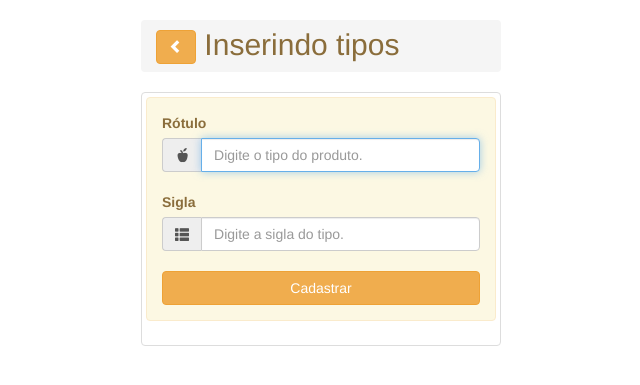
After one commit to Iwanezuk/ti08_php, a PHP site: page /tipos_insere.php in a window 1280 px wide. The commit adds this page. Shown: the top 385 px of the page, without its empty margins (319-959 px from the left). Run offline with PHP 8.4, Linux system fonts and the light colour scheme.

Commit message:
Inserindo

```diff
--- a/admin/produtos_lista.php
+++ b/admin/produtos_lista.php
@@ -31,7 +31,11 @@ $totalRows  = ($lista)->num_rows;
               <th>RESUMO</th>
               <th>VALOR</th>
               <th>IMAGEM</th>
-              <th>ADICIONAR</th>
+              <th>
+                  <a href="produtos_insere.php" target="_self">
+                      ADICIONAR
+                  </a>
+              </th>
           </tr>
       </thead>
       <!-- tbody>tr>td*8 -->
--- /dev/null
+++ b/admin/tipos_insere.php
@@ -0,0 +1,59 @@
+<!doctype html>
+<html lang="pt-br">
+<head>
+<title>Tipos - Insere</title>
+<meta charset="utf-8">
+<!-- Link arquivos Bootstrap css -->
+<meta http-equiv="X-UA-Compatible" content="IE=edge">
+<meta name="viewport" content="width=device-width, initial-scale=1">
+<link href="../css/bootstrap.min.css" rel="stylesheet">
+
+</head>
+<body>
+<main class="container">
+<div class="row">
+<div class="col-xs-12 col-sm-offset-3 col-sm-6 col-md-offset-4 col-md-4"><!-- Dimensionamento -->
+   <h2 class="breadcrumb text-warning">
+      <a href="tipos_lista.php" target="_self">
+          <button class="btn btn-warning" type="button">
+             <span class="glyphicon glyphicon-chevron-left" aria-hidden="true"></span>
+          </button>
+      </a>
+      Inserindo tipos
+   </h2>
+   <div class="thumbnail">
+      <div class="alert alert-warning">
+          <!-- Abre o form -->
+          <form action="tipos_insere.php" name="form_insere_tipo" id="form_insere_tipo" method="post" enctype="multipart/form-data">
+             <!-- input rotulo_tipo -->
+             <label for="rotulo_tipo">Rótulo</label>
+             <div class="input-group">
+                 <span class="input-group-addon">
+                     <span class="glyphicon glyphicon-apple" aria-hidden="true"></span>
+                 </span>
+                 <input type="text" name="rotulo_tipo" id="rotulo_tipo" autofocus maxlength="15" placeholder="Digite o tipo do produto." class="form-control" required>
+             </div>
+             <br>
+             <!-- input sigla_tipo -->
+             <label for="sigla_tipo">Sigla</label>
+             <div class="input-group">
+                 <span class="input-group-addon">
+                     <span class="glyphicon glyphicon-th-list" aria-hidden="true"></span>
+                 </span>
+                 <input type="text" name="sigla_tipo" id="sigla_tipo" maxlength="3" placeholder="Digite a sigla do tipo." class="form-control" required>
+             </div>
+             <br>
+             <!-- btn enviar -->
+             <input type="submit" value="Cadastrar" role="button" name="enviar" id="enviar" class="btn btn-block btn-warning">
+          </form>
+          <!-- Fecha o form -->
+      </div>
+   </div>
+</div>
+</div>
+</main>
+<!-- Link arquivos Bootstrap js -->
+<script src="https://ajax.googleapis.com/ajax/libs/jquery/1.12.4/jquery.min.js"></script>
+<script src="../js/bootstrap.min.js"></script>
+</body>
+</html>
--- a/admin/tipos_lista.php
+++ b/admin/tipos_lista.php
@@ -27,7 +27,11 @@ $totalRows  = ($lista)->num_rows;
                <th>ID</th>
                <th>SIGLA</th>
                <th>RÓTULO</th>
-               <th>ADICIONAR</th>
+               <th>
+                   <a href="tipos_insere.php" target="_self">
+                       ADICIONAR
+                   </a>
+               </th>
            </tr>
        </thead>
        <!-- tbody>tr>td*4 -->
```
Also changed, not shown: admin/produtos_insere.php (+44 -0 lines), imagens/1334586799613.jpg (added).
